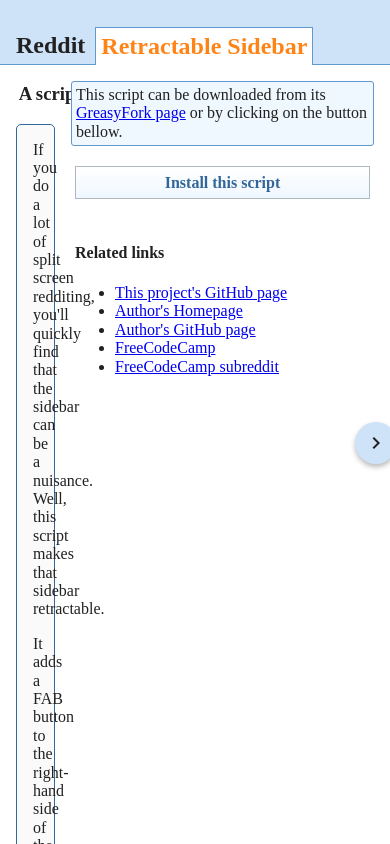
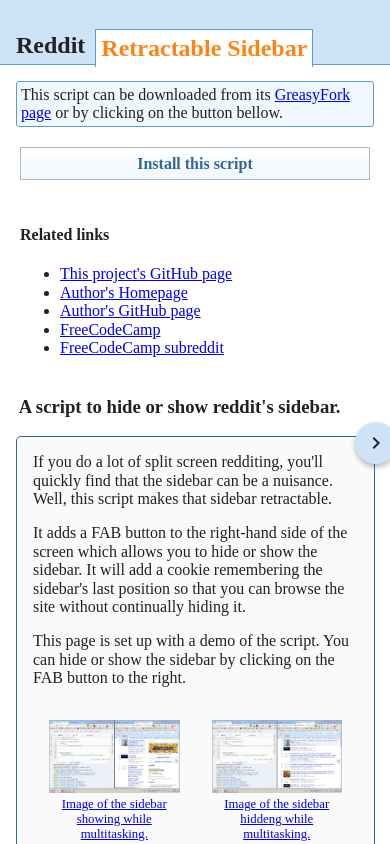
Before and after one commit to MichaelCharles/reddit-retractable-sidebar, a plain HTML site: page index.html in a window 390 px wide. Shown: the top 844 px of the page. Drawn offline with nearby package versions, Linux system fonts and the light colour scheme.

Commit message:
Made responsive for mobile

```diff
--- a/index.html
+++ b/index.html
@@ -48,7 +48,31 @@
 <body translate="no">
 
     <nav>
-        <h1>Reddit <span id="page-name">Retractable Sidebar</span></h1></nav>
+        <h1>Reddit <span id="page-name">Retractable Sidebar</span></h1>
+    </nav>
+
+    <div class="side">
+        <div class="side-section-top">
+            This script can be downloaded from its <a href="https://greasyfork.org/en/scripts/19638-reddit-retractable-sidebar">GreasyFork page</a> or by clicking on the button bellow.
+            <br>
+        </div>
+        <div class="side-section">
+            <a href="https://greasyfork.org/scripts/19638-reddit-retractable-sidebar/code/Reddit%20Retractable%20Sidebar.user.js">
+                <button>Install this script</button>
+            </a>
+        </div>
+        <div class="side-section">
+            <h4>Related links</h3>
+        <ul>
+            <li><a href="https://github.com/mca62511/reddit-retractable-sidebar">This project's GitHub page</a></li>
+            <li><a href="http://michaelcharl.es" target="_blank">Author's Homepage</a></li>
+            <li><a href="http://github.org/mca62511" target="_blank">Author's GitHub page</a></li>
+            <li><a href="http://freecodecamp.com" target="_blank">FreeCodeCamp</a></li>
+            <li><a href="http://reddit.com/r/freecodecamp" target="_blank">FreeCodeCamp subreddit</a></li>
+        </ul>
+        </div>
+    </div>
+
     <h3>A script to hide or show reddit's sidebar.</h3>
     <main>
 
@@ -82,27 +106,7 @@
 
         <p>After one of those extensions are installed, you can easily add this script by clicking on the button to the right or by going to it's <a href="https://greasyfork.org/en/scripts/19638-reddit-retractable-sidebar">GreasyFork</a> page.</p>
     </main>
-    <div class="side">
-        <div class="side-section-top">
-            This script can be downloaded from its <a href="https://greasyfork.org/en/scripts/19638-reddit-retractable-sidebar">GreasyFork page</a> or by clicking on the button bellow.
-            <br>
-        </div>
-        <div class="side-section">
-            <a href="https://greasyfork.org/scripts/19638-reddit-retractable-sidebar/code/Reddit%20Retractable%20Sidebar.user.js">
-                <button>Install this script</button>
-            </a>
-        </div>
-        <div class="side-section">
-            <h4>Related links</h3>
-        <ul>
-            <li><a href="https://github.com/mca62511/reddit-retractable-sidebar">This project's GitHub page</a></li>
-            <li><a href="http://michaelcharl.es" target="_blank">Author's Homepage</a></li>
-            <li><a href="http://github.org/mca62511" target="_blank">Author's GitHub page</a></li>
-            <li><a href="http://freecodecamp.com" target="_blank">FreeCodeCamp</a></li>
-            <li><a href="http://reddit.com/r/freecodecamp" target="_blank">FreeCodeCamp subreddit</a></li>
-        </ul>
-    </div>
-</div>
+
 
     <script src='https://cdnjs.cloudflare.com/ajax/libs/jquery/2.2.2/jquery.min.js'></script>
 
@@ -111,5 +115,6 @@
 
 
 
-  </body>
+</body>
+
 </html>
--- a/script.js
+++ b/script.js
@@ -1,3 +1,5 @@
+/* global $ */
+
 (function() {
     'use strict';
     var pseudoCookie = "false";
@@ -68,4 +70,5 @@
         }
     });
 
+
 })();
--- a/style.css
+++ b/style.css
@@ -20,7 +20,7 @@
     background: white;
     display: inline-block;
     margin-left: 10px;
-          margin-top: -5px;
+    margin-top: -3px;
     height: 27px;
     padding: 5px;
     border-top: 1px #5F99CF solid;
@@ -97,3 +97,14 @@
     padding: 0;
     margin: 0;
 }
+
+@media (max-width: 500px) {
+    div.side {
+        position: static;
+        width: 100%;
+        margin-top: 1em;
+    }
+    main {
+        margin-right: 15px !important;
+    }
+}
```
Lines whose indentation alone changed are shown as unchanged.
